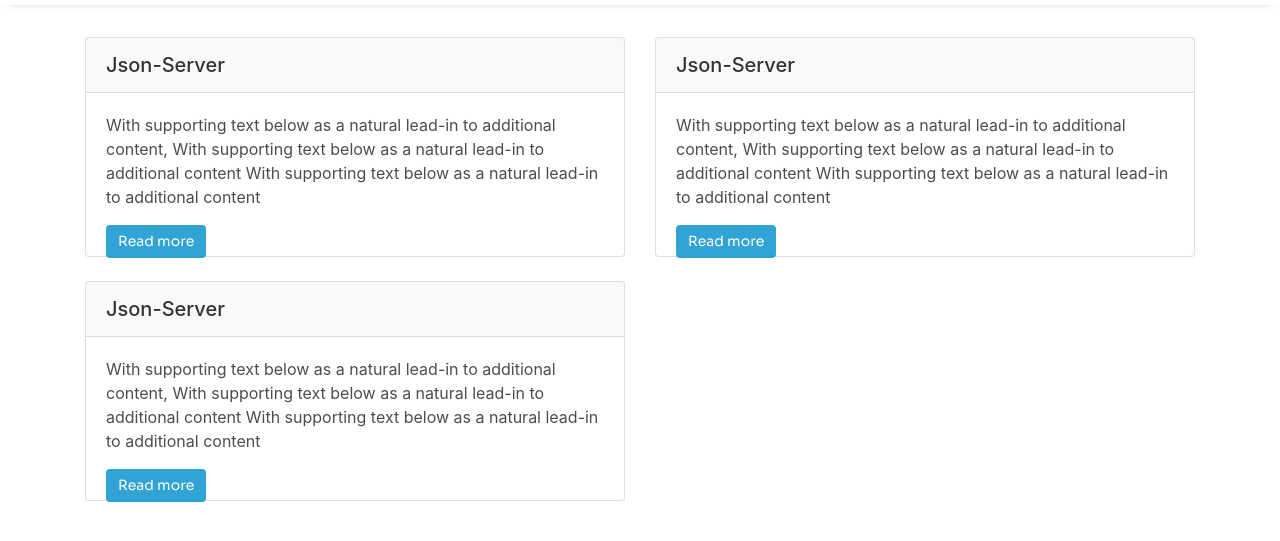
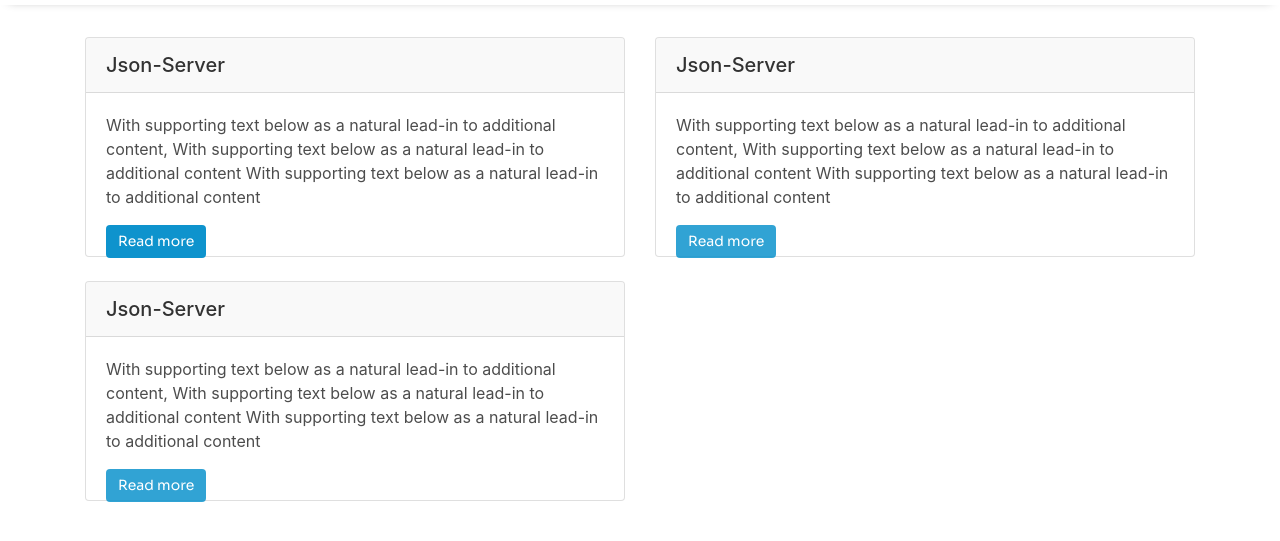
Before and after one commit to andyjohn23/phase1-Blog-Project, a plain HTML site: page index.html in a window 1280 px wide. In both pictures the pointer is over the link 156 px from the left and 306 px from the top of the page. Shown: the part 65-606 px from the top of the page. Drawn offline with nearby package versions, Linux system fonts and the light colour scheme.

Commit message:
styled the blog content cards

```diff
--- a/assets/css/index.css
+++ b/assets/css/index.css
@@ -209,3 +209,7 @@
     outline: none;
     border: none;
 }
+
+.contentBody .card .card-body a:hover {
+    background-color: #0E93CD;
+}
```
